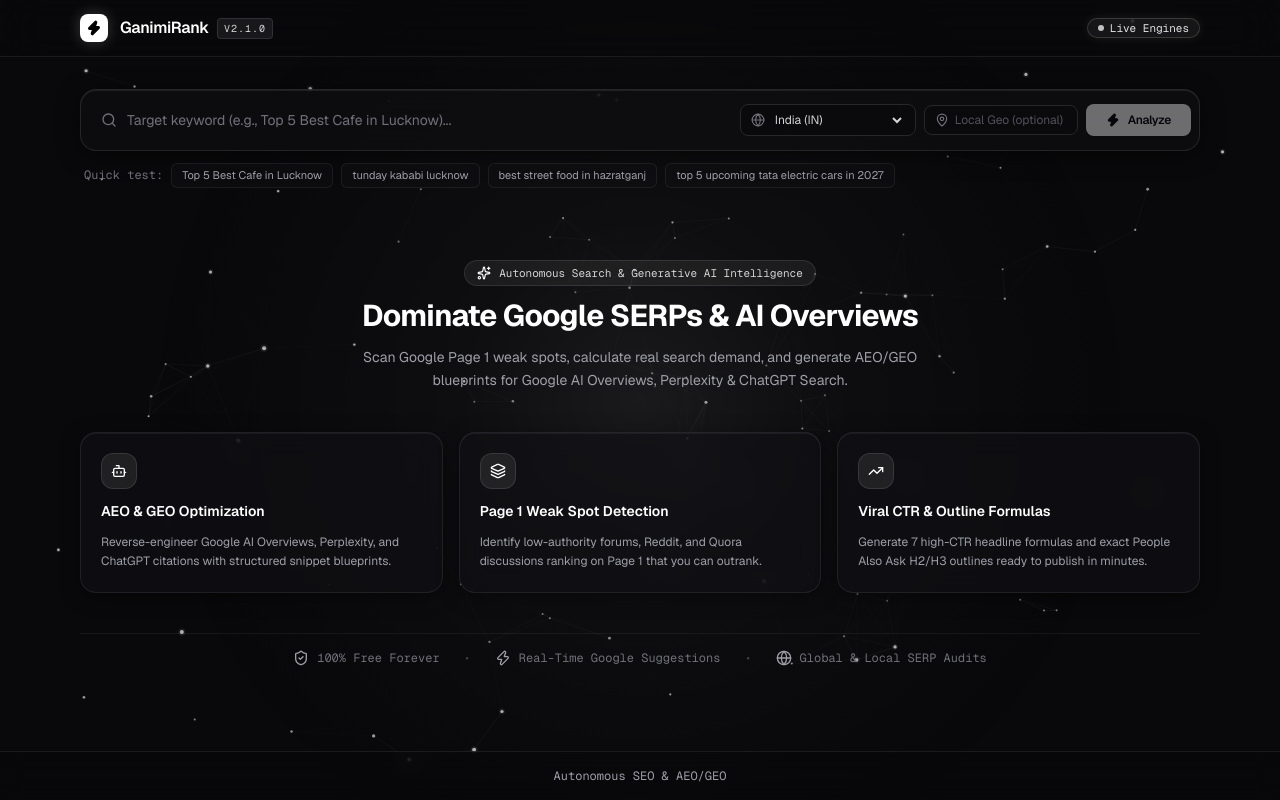
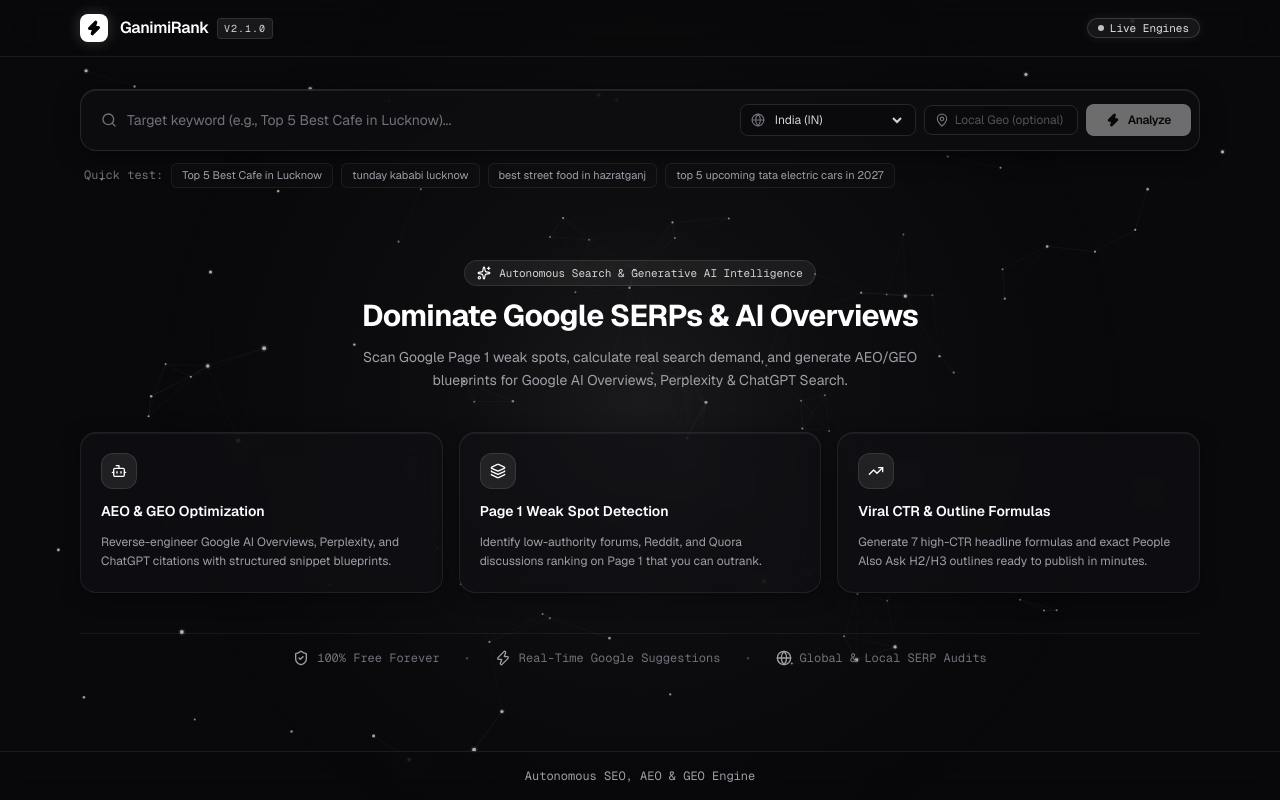
Before and after one commit to RITIKSINGH-DEOS/GanimiRank, a Next.js app in the folder frontend/: page / in a window 1280 px wide. Built offline with nearby package versions, Linux system fonts and the light colour scheme; no server answers.

Commit message:
fix(ui): update footer branding tagline to Autonomous SEO, AEO & GEO Engine

```diff
--- a/frontend/src/components/layout/Footer.tsx
+++ b/frontend/src/components/layout/Footer.tsx
@@ -3,7 +3,7 @@ import React from "react";
 export default function Footer() {
   return (
     <footer className="border-t border-white/[0.08] bg-zinc-950/40 backdrop-blur-md py-4 text-center text-xs text-zinc-400 font-mono relative z-10">
-      Autonomous SEO & AEO/GEO
+      Autonomous SEO, AEO & GEO Engine
     </footer>
   );
 }
```
